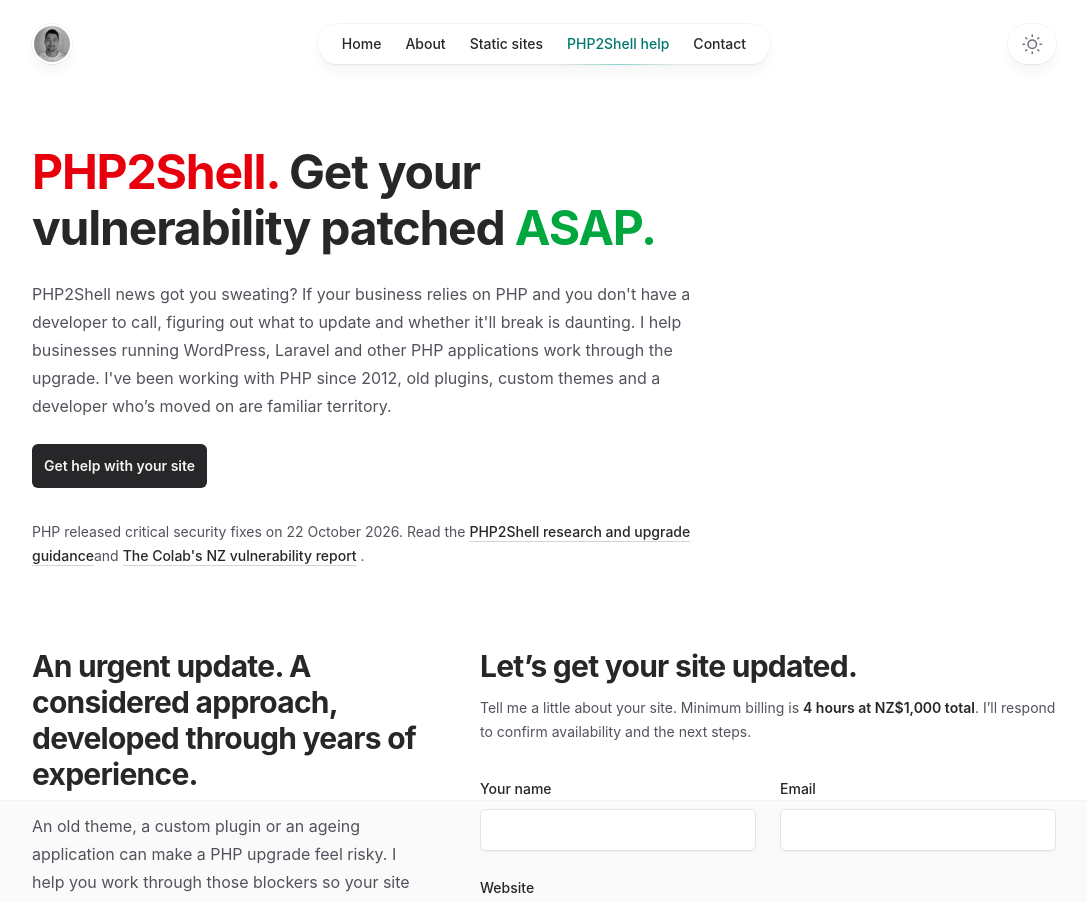
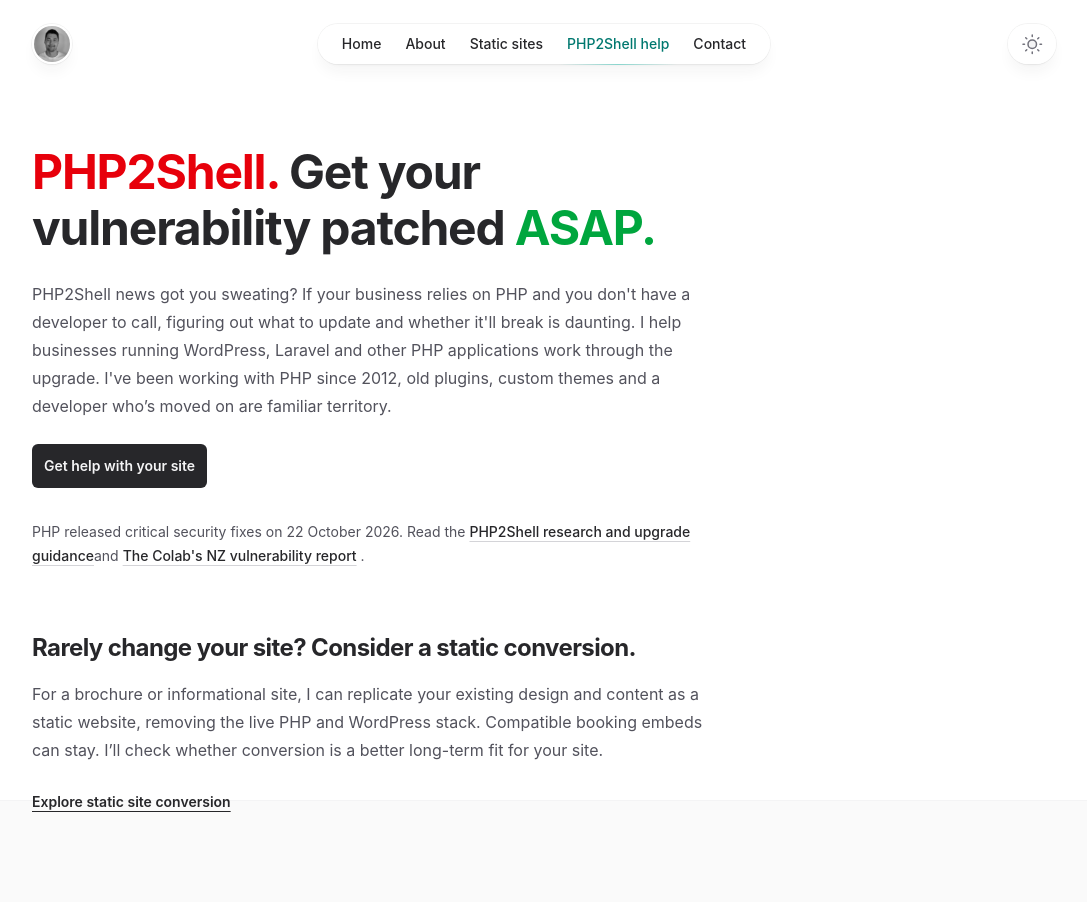
Before and after one commit to carlaiau/home, a Next.js app: page /php2shell-updating in a window 1280 px wide. Shown: the top 902 px of the page, without its empty margins (96-1183 px from the left). Built offline with nearby package versions, Linux system fonts and the light colour scheme.

Commit message:
feat: offer static conversion as a PHP2Shell alternative

```diff
--- a/src/app/php2shell-updating/page.tsx
+++ b/src/app/php2shell-updating/page.tsx
@@ -97,6 +97,24 @@
               The Colab's NZ vulnerability report
             </a>{' '}.
           </p>
+        </section>
+
+        <section aria-labelledby="static-alternative-heading" className="mt-16 max-w-2xl">
+          <h2 id="static-alternative-heading" className="text-2xl font-bold tracking-tight">
+            Rarely change your site? Consider a static conversion.
+          </h2>
+          <p className="mt-4 text-base text-zinc-600 dark:text-zinc-400">
+            For a brochure or informational site, I can replicate your existing
+            design and content as a static website, removing the live PHP and
+            WordPress stack. Compatible booking embeds can stay. I’ll check
+            whether conversion is a better long-term fit for your site.
+          </p>
+          <Link
+            href="/static-site-conversion"
+            className="mt-4 inline-flex min-h-11 items-center text-sm font-semibold underline underline-offset-4"
+          >
+            Explore static site conversion
+          </Link>
         </section>
 
         <section
```
